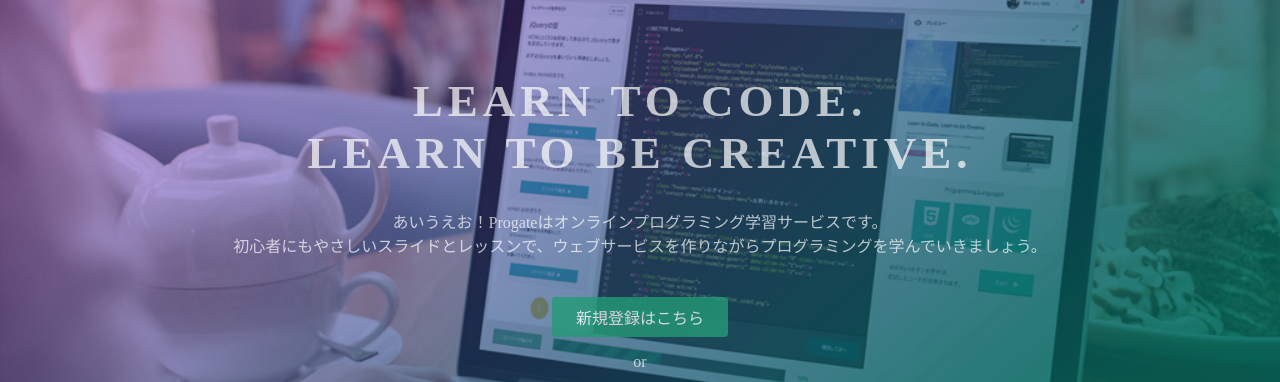
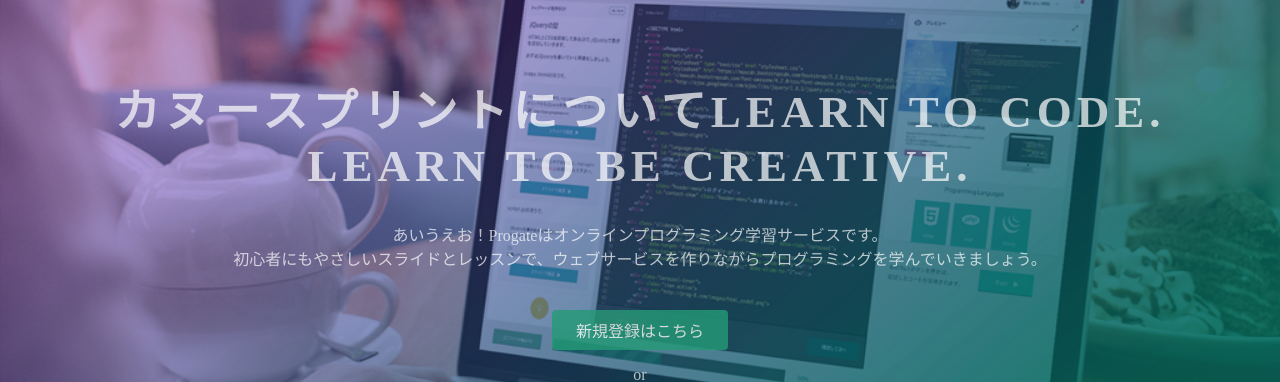
Before and after one commit to hideh7/hideh7.github.io, a plain HTML site: page index.html in a window 1280 px wide. Shown: the part 135-517 px from the top of the page. Drawn offline with Linux system fonts and the light colour scheme.

Commit message:
Update index.html

```diff
--- a/index.html
+++ b/index.html
@@ -3,7 +3,7 @@
 <head>
   <meta charset="utf-8">
   <meta name="viewport" content="width=device-width, initial-scale=1.0">
-  <title>Progate</title>
+  <title>カヌースプリントProgate</title>
   <link href="https://maxcdn.bootstrapcdn.com/font-awesome/4.7.0/css/font-awesome.min.css" rel="stylesheet" integrity="sha384-wvfXpqpZZVQGK6TAh5PVlGOfQNHSoD2xbE+QkPxCAFlNEevoEH3Sl0sibVcOQVnN" crossorigin="anonymous">
   <link rel="stylesheet" type="text/css" href="stylesheet.css">
 </head>
@@ -23,7 +23,7 @@
   </header>
   <div class="top-wrapper">
     <div class="container">
-      <h1>LEARN TO CODE.<br>LEARN TO BE CREATIVE.</h1>
+      <h1>カヌースプリントについてLEARN TO CODE.<br>LEARN TO BE CREATIVE.</h1>
       <p>あいうえお！Progateはオンラインプログラミング学習サービスです。<br>初心者にもやさしいスライドとレッスンで、ウェブサービスを作りながらプログラミングを学んでいきましょう。</p>
       <div class="btn-wrapper">
         <a href="#" class="btn signup">新規登録はこちら</a>
```
